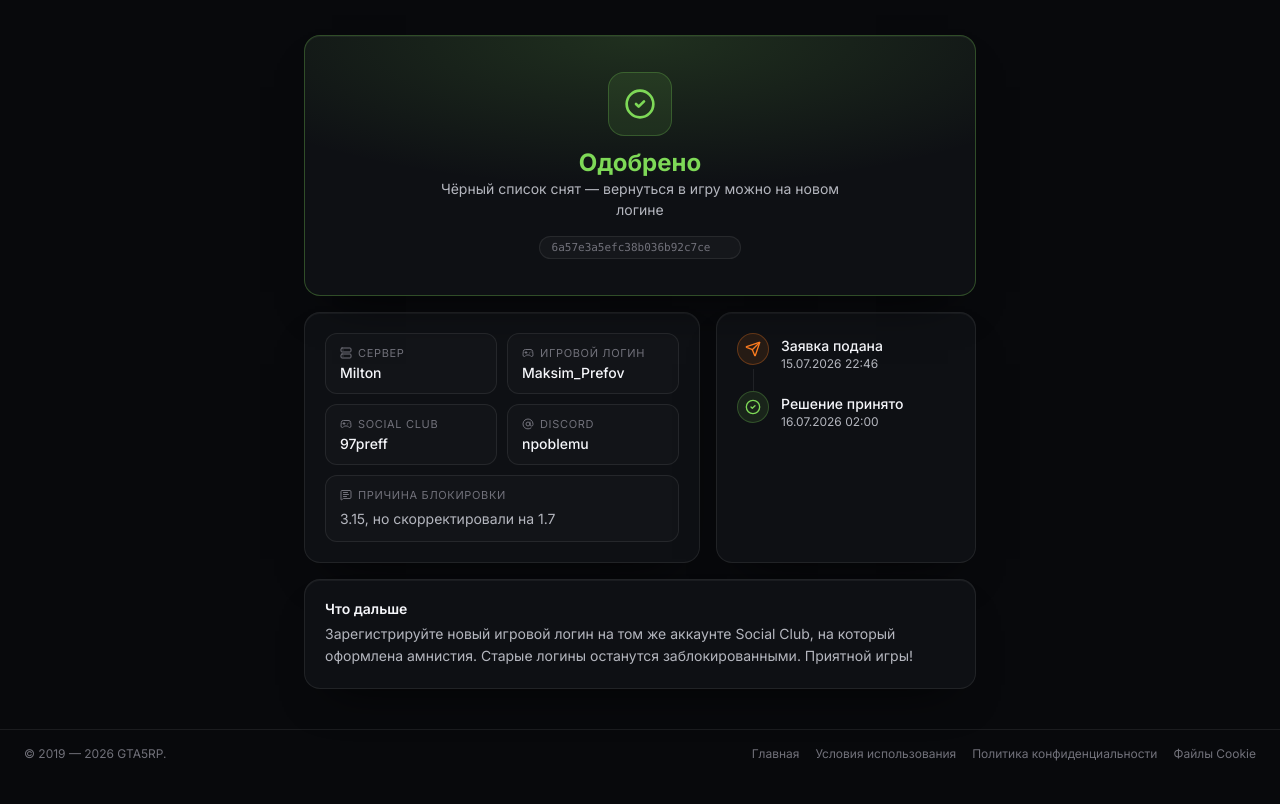
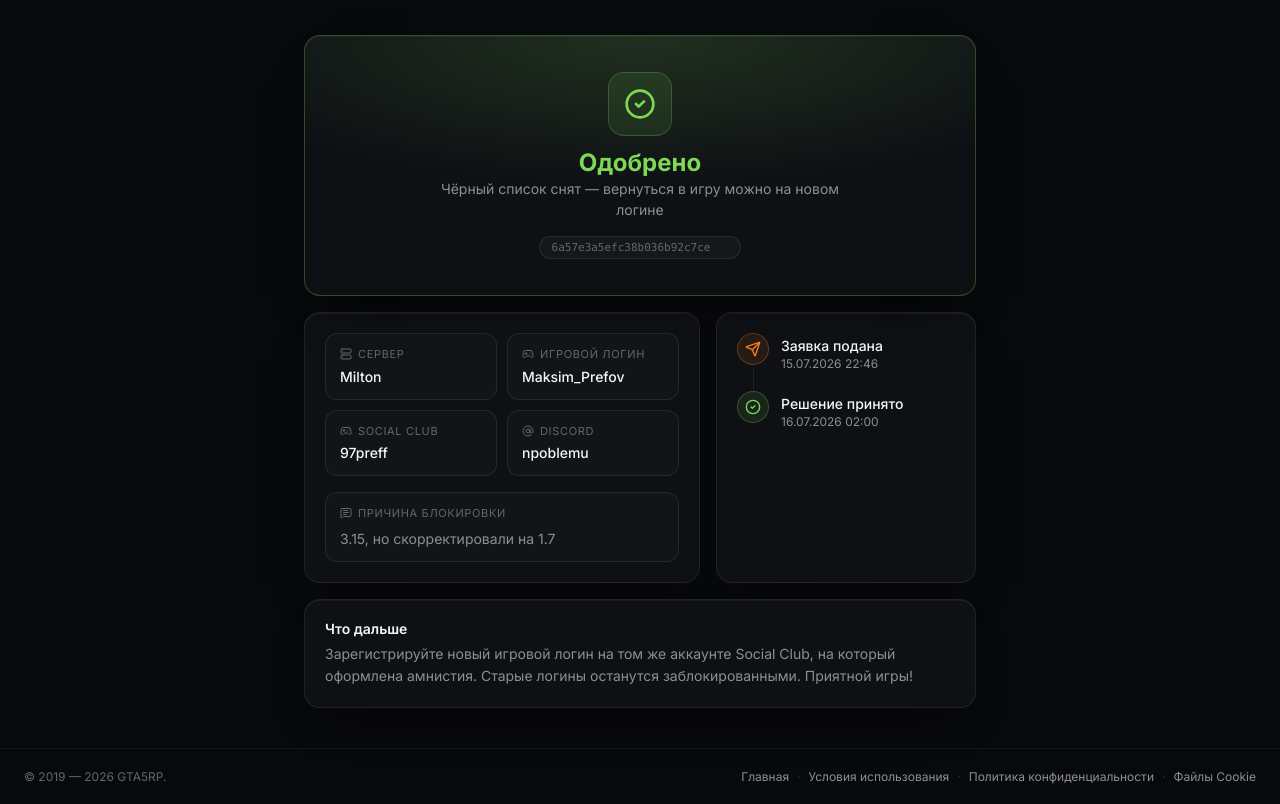
Before and after one commit to kiyuwww/gta5rp, a plain HTML site: page index.html in a window 1280 px wide. Shown: the part 62-866 px from the top of the page. Before the commit the page ends 839 px from the top, so only its background shows below. Drawn offline with Linux system fonts and the light colour scheme.

Commit message:
Update index.html

```diff
--- a/index.html
+++ b/index.html
@@ -12,16 +12,12 @@
       --background: #08090c;
       --foreground: #f5f6fa;
       --card: #0e1014;
-      --card-foreground: #f5f6fa;
       --primary: #fc7c20;
-      --primary-foreground: #281400;
       --border: rgba(255, 255, 255, 0.08);
-      --muted: #14161c;
-      --muted-foreground: #b4b6be;
-      --accent: #1a1c22;
+      --border-footer: rgba(255, 255, 255, 0.047);
       --status-success: #7ed957;
-      --text-muted: #b4b6be;
-      --text-disabled: #71717a;
+      --text-muted: #8c8e98;
+      --text-disabled: #646670;
     }
 
     * { margin: 0; padding: 0; box-sizing: border-box; }
@@ -34,10 +30,9 @@
       display: flex;
       flex-direction: column;
       -webkit-font-smoothing: antialiased;
-      -moz-osx-font-smoothing: grayscale;
     }
 
-    /* ===== Header ===== */
+    /* Header */
     header {
       position: sticky;
       top: 0;
@@ -97,7 +92,6 @@
       font-size: 17px;
       font-weight: 700;
       letter-spacing: -0.3px;
-      color: var(--foreground);
     }
 
     .logo-text .brand .rp { color: var(--primary); }
@@ -109,6 +103,7 @@
       text-transform: uppercase;
       letter-spacing: 1.6px;
       color: var(--text-disabled);
+      line-height: 8.5px;
     }
 
     .login-btn {
@@ -141,10 +136,8 @@
 
     .login-btn:hover svg { transform: translateX(2px); }
 
-    /* ===== Main ===== */
-    main {
-      flex: 1;
-    }
+    /* Main */
+    main { flex: 1; }
 
     .container {
       max-width: 720px;
@@ -246,7 +239,7 @@
 
     .status-hash:hover svg { opacity: 1; }
 
-    /* Grid: info + timeline */
+    /* Grid */
     .grid-row {
       display: grid;
       gap: 16px;
@@ -269,20 +262,25 @@
 
     .card:hover { border-color: rgba(255, 255, 255, 0.12); }
 
-    /* Left info card */
-    .info-card { padding: 20px; }
+    /* Left info card — exact from source: p-5 = 20px, gap-4 = 16px */
+    .info-card {
+      padding: 20px;
+      display: flex;
+      flex-direction: column;
+      gap: 16px;
+    }
 
     .info-grid {
       display: grid;
       grid-template-columns: 1fr 1fr;
       gap: 10px;
-      margin-bottom: 10px;
     }
 
     @media (max-width: 480px) {
       .info-grid { grid-template-columns: 1fr; }
     }
 
+    /* Info boxes — px-3.5 py-3 = 12px 14px, rounded-xl = 12px */
     .info-box {
       display: flex;
       flex-direction: column;
@@ -293,14 +291,17 @@
       background: rgba(255, 255, 255, 0.02);
     }
 
+    /* Labels — text-[11px] uppercase tracking-[0.06em] text-text-disabled */
     .info-label {
       display: flex;
       align-items: center;
       gap: 6px;
       font-size: 11px;
+      font-weight: 400;
       text-transform: uppercase;
       letter-spacing: 0.06em;
       color: var(--text-disabled);
+      line-height: 16.5px;
     }
 
     .info-label svg {
@@ -309,12 +310,14 @@
       flex-shrink: 0;
     }
 
+    /* Values — text-sm font-medium */
     .info-value {
       font-size: 14px;
       font-weight: 500;
       color: var(--foreground);
       word-break: break-word;
       overflow-wrap: anywhere;
+      line-height: 20px;
     }
 
     .reason-box {
@@ -331,10 +334,9 @@
       font-weight: 400;
       color: var(--text-muted);
       line-height: 1.5;
-      font-size: 14px;
     }
 
-    /* Timeline card */
+    /* Timeline */
     .timeline-card { padding: 20px; }
 
     .timeline-list {
@@ -408,7 +410,7 @@
       color: var(--text-muted);
     }
 
-    /* Next steps */
+    /* Next */
     .next-card { padding: 20px; }
 
     .next-title {
@@ -424,40 +426,56 @@
       color: var(--text-muted);
     }
 
-    /* Footer */
+    /* Footer — exact from source */
     footer {
-      border-top: 1px solid var(--border);
-      padding: 16px 24px;
+      margin-top: auto;
+      border-top: 1px solid var(--border-footer);
+    }
+
+    .footer-inner {
+      max-width: 1600px;
+      margin: 0 auto;
       display: flex;
+      flex-direction: column-reverse;
       align-items: center;
-      justify-content: space-between;
+      gap: 12px;
+      padding: 20px 16px;
+    }
+
+    @media (min-width: 640px) {
+      .footer-inner {
+        flex-direction: row;
+        justify-content: space-between;
+        padding: 20px 24px;
+      }
+    }
+
+    .footer-copy {
       font-size: 12px;
       color: var(--text-disabled);
-      flex-wrap: wrap;
-      gap: 12px;
     }
 
-    .footer-links {
+    .footer-nav {
       display: flex;
-      gap: 16px;
       flex-wrap: wrap;
+      align-items: center;
+      justify-content: center;
+      gap: 0 8px;
     }
 
-    .footer-links a {
-      color: var(--text-disabled);
+    .footer-nav a {
+      font-size: 12px;
+      color: var(--text-muted);
       text-decoration: none;
       transition: color 0.15s ease;
     }
 
-    .footer-links a:hover { color: var(--text-muted); }
+    .footer-nav a:hover { color: var(--primary); }
 
-    @media (max-width: 640px) {
-      footer {
-        flex-direction: column;
-        text-align: center;
-        padding: 16px;
-      }
-      .footer-links { justify-content: center; }
+    .footer-nav .sep {
+      color: rgba(100, 102, 112, 0.5);
+      font-size: 12px;
+      user-select: none;
     }
   </style>
 </head>
@@ -488,7 +506,6 @@
 
   <main>
     <div class="container">
-      <!-- Status -->
       <div class="status-card">
         <div class="status-inner">
           <span class="status-icon">
@@ -511,9 +528,7 @@
         </div>
       </div>
 
-      <!-- Info + Timeline -->
       <div class="grid-row">
-        <!-- Left: info boxes -->
         <div class="card info-card">
           <div class="info-grid">
             <div class="info-box">
@@ -579,7 +594,6 @@
           </div>
         </div>
 
-        <!-- Right: timeline -->
         <div class="card timeline-card">
           <ol class="timeline-list">
             <li class="timeline-item">
@@ -615,7 +629,6 @@
         </div>
       </div>
 
-      <!-- What next -->
       <div class="card next-card">
         <div class="next-title">Что дальше</div>
         <p class="next-text">
@@ -626,12 +639,17 @@
   </main>
 
   <footer>
-    <div>© 2019 — 2026 GTA5RP.</div>
-    <div class="footer-links">
-      <a href="#">Главная</a>
-      <a href="#">Условия использования</a>
-      <a href="#">Политика конфиденциальности</a>
-      <a href="#">Файлы Cookie</a>
+    <div class="footer-inner">
+      <p class="footer-copy">© 2019 — 2026 GTA5RP.</p>
+      <nav class="footer-nav">
+        <a href="/">Главная</a>
+        <span class="sep" aria-hidden="true">·</span>
+        <a href="/terms">Условия использования</a>
+        <span class="sep" aria-hidden="true">·</span>
+        <a href="/privacy">Политика конфиденциальности</a>
+        <span class="sep" aria-hidden="true">·</span>
+        <a href="/cookie">Файлы Cookie</a>
+      </nav>
     </div>
   </footer>
 </body>
```
